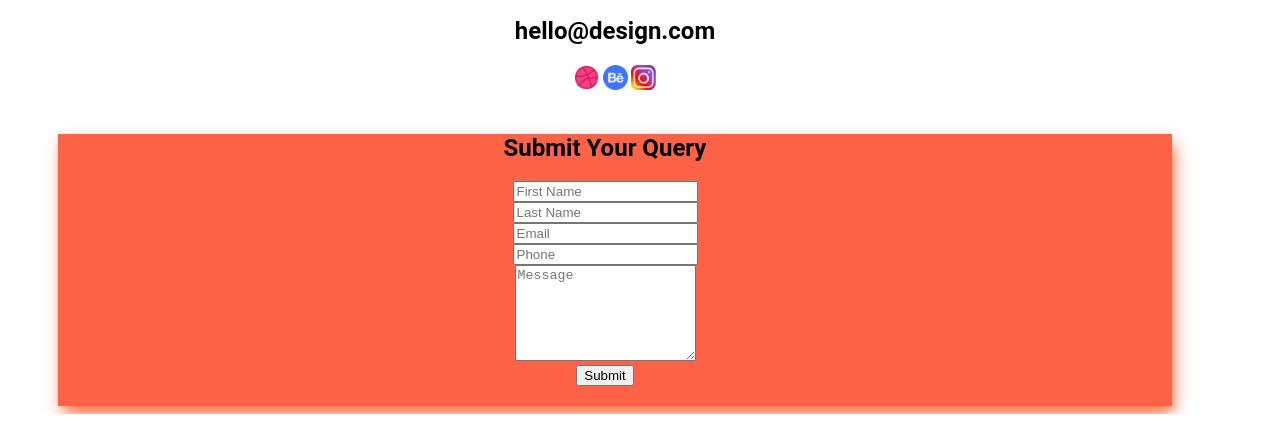
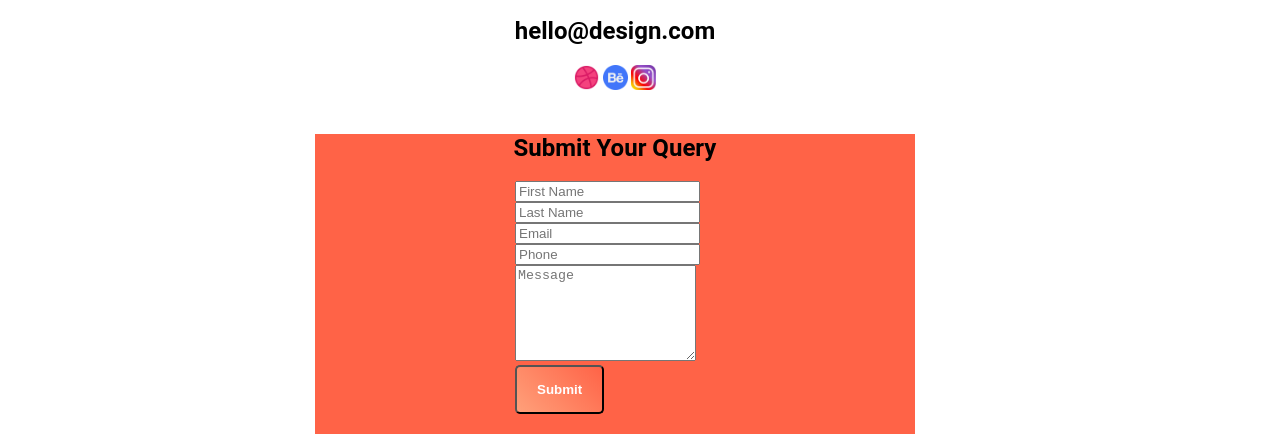
Before and after one commit to otivuz/portfolio, a plain HTML site: page index.html in a window 1280 px wide. Shown: the part 1664-2106 px from the top of the page. Before the commit the page ends 2078 px from the top, so only its background shows below. Drawn offline with Linux system fonts and the light colour scheme.

Commit message:
finished

```diff
--- a/index.html
+++ b/index.html
@@ -60,7 +60,6 @@
       </section>
 
       <section class="work-inquiry">
-          <!-- <img src="shapes/Group_33094_1.png" alt="" srcset=""> -->
         <div class="inquiry-half">
             <h2>WORK INQUIRY</h2>
         </div>
@@ -79,8 +78,8 @@
         </div>
       </section>
       <section class="contact">
-          <div class="query"><h2>Submit Your Query</h2></div>
-          <form>
+          <div style="text-align: center;"><h2>Submit Your Query</h2></div>
+          <form class="request-form">
             <div class="firstName">
               <input type="text" name="name" placeholder="First Name" required>
           </div>
@@ -94,9 +93,9 @@
               <input type="text" name="phone" placeholder="Phone" required>
           </div>
           <div class="message">
-              <textarea class="cmas" id="message" name="message" rows="6" placeholder="Message" required></textarea>
+              <textarea class="text-area" id="message" name="message" rows="6" placeholder="Message" required></textarea>
               <br>
-              <button class="cbtn" type="submit">Submit</button>
+              <button class="link-button" type="submit">Submit</button>
           </div>
        </form>
 
--- a/style.css
+++ b/style.css
@@ -1,7 +1,6 @@
 body{
     padding-left: 50px;
     padding-right: 100px;
-    /* margin: 0; */
     font-family: 'Bebas Neue', 'Roboto';
 }.topnav{
     text-align: right;
@@ -25,8 +24,6 @@ body{
   .half-width{
     width: 40%;
     float: left;
-    /* font-weight: bold;
-    font-family: 'Times New Roman', Times, serif; */
     margin-left: 5%;
     padding-left: 2%;
 }
@@ -34,7 +31,6 @@ body{
     width: 80%;
 }
 section{
-    /* height: 500px; */
     padding-bottom: 20px;
 }
 .link-button{
@@ -76,9 +72,6 @@ section{
     margin: 70px;
     padding: 40px;
 }
-/* .work-inquiry img{
-    width: 100%;
-} */
 .social-media{
     text-align: center;
     height: auto;
@@ -87,22 +80,13 @@ section{
     height: 25px;
     width: 25px;
 }
-/* .email{
-    font-family: Roboto;
-    font-style: normal;
-    font-weight: bold;
-    font-size: 36px;
-    line-height: 42px;
-    color: #363958;
-} */
 .contact {
-    /* width: 550px; */
-    /* float: left; */
-    text-align: center;
-    /* padding: 40px; */
-    padding-right: 20px;
-    /* background: #07094a73; */
+    width: 600px;
+    margin: auto;
+    padding: auto;
     background: tomato;
-    box-shadow: 3px 8px 15px -2px #ff5722;
-    /* border: 2px solid #ff5722c4; */
 }
+.request-form{
+    margin-left: 200px;
+
+}
```
Also changed, not shown: 2 other files.
